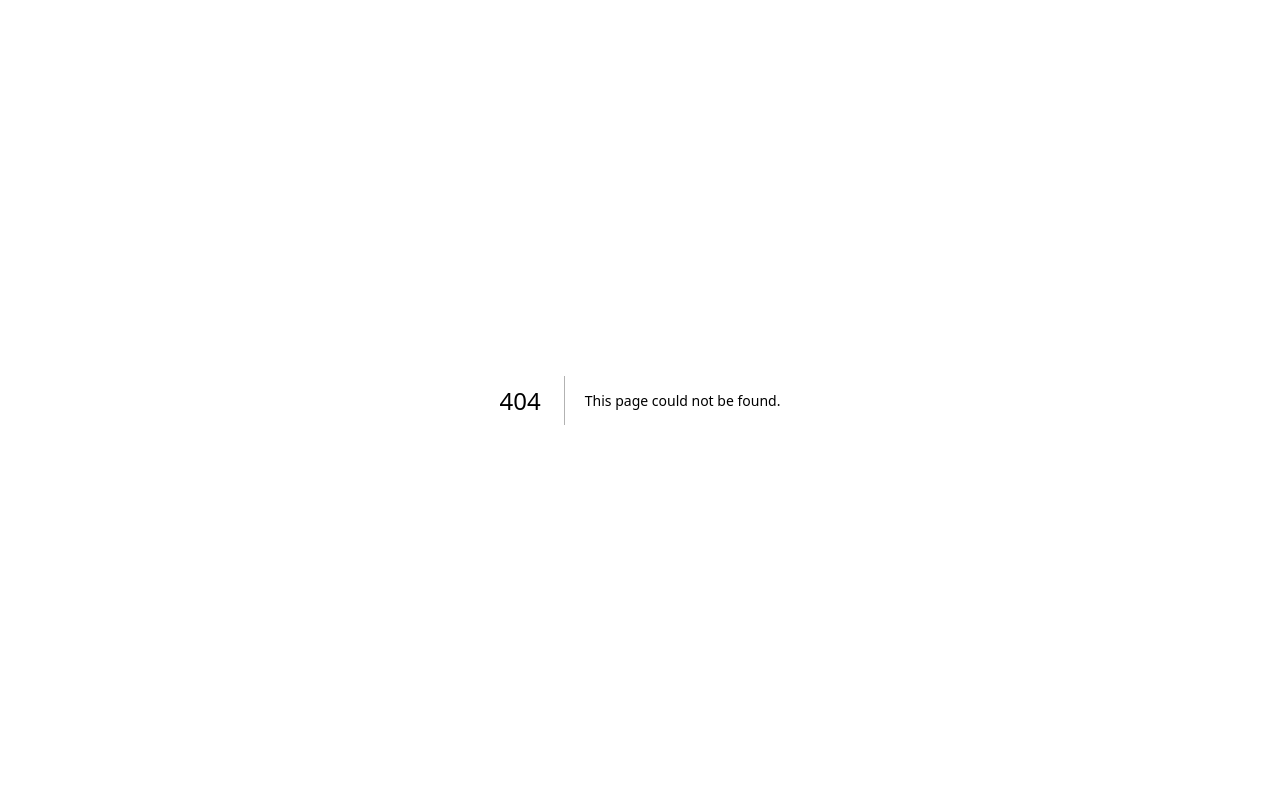
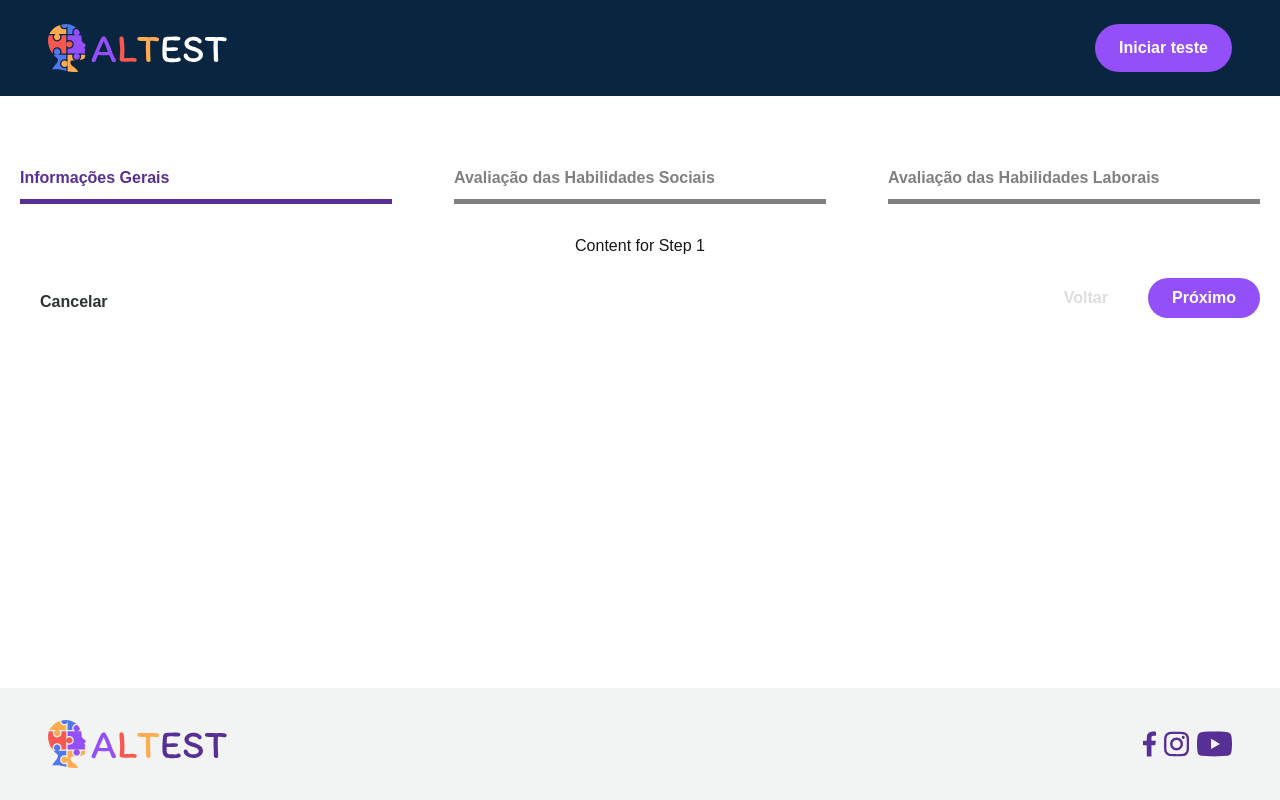
Before and after one commit to henrigm4626/Projeto_Visibilidade_Autismo, a Next.js app in the folder projeto_visibilidade_autismo/: page /forms in a window 1280 px wide. Before the commit this address had no page. Built offline with nearby package versions, Linux system fonts and the light colour scheme.

Commit message:
Fixing home layout, adding stepper and fixing some routes

```diff
--- /dev/null
+++ b/projeto_visibilidade_autismo/src/app/forms/page.css
@@ -0,0 +1,63 @@
+.stepper-container {
+  margin: 50px auto;
+  background-color: #fff;
+  border-radius: 10px;
+  padding: 20px;
+}
+
+.step-indicators {
+  display: flex;
+  justify-content: space-between;
+  margin-bottom: 30px;
+}
+
+.step-indicator {
+  display: flex;
+  flex-direction: column; /* Text on top, bar on the bottom */
+  align-items: start;
+  width: 30%;
+  color: gray;
+}
+
+.step-bar {
+  width: 100%;
+  height: 5px;
+  background-color: gray; /* Default color for the bar */
+  margin-top: 4px;
+  transition: background-color 0.3s ease;
+}
+
+.step-indicator.active .step-bar {
+  background-color: #582f95;
+}
+
+.step-indicator.active {
+  color: #582f95;
+}
+
+.step-content {
+  text-align: center;
+  margin-bottom: 20px;
+}
+
+.step-indicator span {
+  margin-bottom: 5px; /* Space between the text and the bar */
+}
+
+.controls {
+  display: flex;
+  justify-content: space-between;
+}
+
+button {
+  padding: 12px 20px;
+  font-size: 16px;
+  cursor: pointer;
+  color: white;
+  border-radius: 5px;
+}
+
+button:disabled {
+  color: #ddd;
+  cursor: not-allowed;
+}
--- /dev/null
+++ b/projeto_visibilidade_autismo/src/app/forms/page.js
@@ -0,0 +1,90 @@
+"use client";
+import React, { useState } from "react";
+import "./page.css";
+import { useRouter } from "next/navigation";
+
+function Form() {
+  const router = useRouter();
+  const [currentStep, setCurrentStep] = useState(1);
+
+  const nextStep = () => {
+    setCurrentStep((prevStep) => (prevStep < 3 ? prevStep + 1 : prevStep));
+  };
+
+  const prevStep = () => {
+    setCurrentStep((prevStep) => (prevStep > 1 ? prevStep - 1 : prevStep));
+  };
+
+  return (
+    <div className="stepper-container max-w-screen-2xl mx-auto">
+      {/* Step Indicators */}
+      <div className="step-indicators">
+        <div
+          className={`step-indicator ${
+            currentStep >= 1 ? "active font-bold" : "font-bold"
+          }`}
+        >
+          <span>Informações Gerais</span>
+          <div
+            className={`step-bar ${currentStep >= 1 ? "active" : ""}`}
+          ></div>
+        </div>
+        <div
+          className={`step-indicator ${
+            currentStep >= 2 ? "active font-bold" : "font-bold"
+          }`}
+        >
+          <span>Avaliação das Habilidades Sociais</span>
+          <div
+            className={`step-bar ${currentStep >= 2 ? "active" : ""}`}
+          ></div>
+        </div>
+        <div
+          className={`step-indicator ${
+            currentStep >= 3 ? "active font-bold" : "font-bold"
+          }`}
+        >
+          <span>Avaliação das Habilidades Laborais</span>
+          <div
+            className={`step-bar ${currentStep >= 3 ? "active" : ""}`}
+          ></div>
+        </div>
+      </div>
+
+      {/* Step Content */}
+      <div className="step-content">
+        {currentStep === 1 && <p>Content for Step 1</p>}
+        {currentStep === 2 && <p>Content for Step 2</p>}
+        {currentStep === 3 && <p>Content for Step 3</p>}
+      </div>
+
+      {/* Control Buttons */}
+      <div className="controls">
+        <button
+          className="bg-transparent text-[#2E3233] font-bold"
+          onClick={() => router.push("/")}
+        >
+          Cancelar
+        </button>
+        <div>
+          <button
+            className="prev-button rounded-full bg-transparent p-2 hover:bg-[#ddd] text-[#2E3233] font-bold px-6 mr-4"
+            onClick={prevStep}
+            disabled={currentStep === 1}
+          >
+            Voltar
+          </button>
+          <button
+            className="next-button rounded-full bg-primaryPurple p-2 hover:bg-darkPurple text-white font-bold px-6"
+            onClick={nextStep}
+            disabled={currentStep === 3}
+          >
+            Próximo
+          </button>
+        </div>
+      </div>
+    </div>
+  );
+}
+
+export default Form;
--- a/projeto_visibilidade_autismo/src/app/habilidades_laborais_1/page.js
+++ b/projeto_visibilidade_autismo/src/app/habilidades_laborais_1/page.js
@@ -1,5 +1,6 @@
-'use client'; // Ensures this component runs in the browser
+'use client';
 import Image from 'next/image';
+import MultipleChoiceQuestion from '../../components/MultipleChoiceQuestion';
 import { useRouter } from 'next/navigation';
 
 export default function HabilidadesLaborais() {
@@ -26,6 +27,9 @@ export default function HabilidadesLaborais() {
           <li className="text-primaryPurple">Avaliação das Habilidades Laborais</li>
         </ul>
       </nav>
+
+      <MultipleChoiceQuestion title='Eu consigo organizar minhas tarefas diárias de forma eficiente:'/>
+
 
       {/* Content */}
       <main className="py-8 px-4 max-w-4xl mx-auto">
--- a/projeto_visibilidade_autismo/src/app/habilidades_sociais_1/page.js
+++ b/projeto_visibilidade_autismo/src/app/habilidades_sociais_1/page.js
@@ -1,5 +1,6 @@
 'use client'; // Ensures this component runs in the browser
 import Image from 'next/image';
+import MultipleChoiceQuestion from '../../components/MultipleChoiceQuestion';
 import { useRouter } from 'next/navigation';
 
 export default function HabilidadesSociais() {
@@ -26,6 +27,8 @@ export default function HabilidadesSociais() {
           <li className="text-gray-400">Avaliação das Habilidades Laborais</li>
         </ul>
       </nav>
+
+      <MultipleChoiceQuestion title='Eu consigo organizar minhas tarefas diárias de forma eficiente:'/>
 
       {/* Content */}
       <main className="py-8 px-4 max-w-4xl mx-auto">
--- a/projeto_visibilidade_autismo/src/app/layout.js
+++ b/projeto_visibilidade_autismo/src/app/layout.js
@@ -1,29 +1,81 @@
+"use client";
 import localFont from "next/font/local";
 import "./globals.css";
+import { useRouter } from "next/navigation";
+import Image from "next/image";
 
 const geistSans = localFont({
   src: "./fonts/GeistVF.woff",
   variable: "--font-geist-sans",
   weight: "100 900",
 });
+
 const geistMono = localFont({
   src: "./fonts/GeistMonoVF.woff",
   variable: "--font-geist-mono",
   weight: "100 900",
 });
 
-export const metadata = {
-  title: "Create Next App",
-  description: "Generated by create next app",
-};
-
 export default function RootLayout({ children }) {
+  const router = useRouter();
   return (
     <html lang="en">
       <body
-        className={`${geistSans.variable} ${geistMono.variable} antialiased bg-white`}
+        className={`${geistSans.variable} ${geistMono.variable} antialiased bg-white flex flex-col min-h-screen`}
       >
-        {children}
+        <header className="bg-customBlue px-12 py-6">
+          <div className="max-w-screen-2xl mx-auto flex justify-between">
+            <Image
+              src="/Logo.svg"
+              alt="logo"
+              width={180}
+              height={38}
+              priority
+              onClick={() => router.push("/")}
+            />
+            <button
+              className="rounded-full bg-primaryPurple p-2 hover:bg-darkPurple text-white font-bold px-6"
+              onClick={() => router.push("/habilidades_sociais_1")}
+            >
+              Iniciar teste
+            </button>
+          </div>
+        </header>
+        <main className="flex-grow">{children}</main>
+        <footer className="bg-cinza px-12 py-8">
+          <div className="max-w-screen-2xl mx-auto flex justify-between">
+            <Image
+              src="/logoFooter.svg"
+              alt="logo"
+              width={180}
+              height={38}
+              priority
+            />
+            <div className="flex gap-2">
+              <Image
+                src="/facebookLogo.svg"
+                alt="logo"
+                width={13}
+                height={25}
+                priority
+              />
+              <Image
+                src="/instagramLogo.svg"
+                alt="logo"
+                width={25}
+                height={25}
+                priority
+              />
+              <Image
+                src="/youtubeLogo.svg"
+                alt="logo"
+                width={35}
+                height={25}
+                priority
+              />
+            </div>
+          </div>
+        </footer>
       </body>
     </html>
   );
--- /dev/null
+++ b/projeto_visibilidade_autismo/src/components/MultipleChoiceQuestion.js
@@ -0,0 +1,12 @@
+import React from 'react';
+
+const MultipleChoiceQuestion = (props) => {
+  return (
+    <div>
+      <h1>{props.title}</h1>
+      <p>This is a default component that can be imported into any page.</p>
+    </div>
+  );
+}
+
+export default MultipleChoiceQuestion;
```
Also changed, not shown: projeto_visibilidade_autismo/src/app/page.js (+47 -74 lines), projeto_visibilidade_autismo/src/components/GeneralQuestions.js (added), projeto_visibilidade_autismo/src/components/SocialHability1.js (added).
